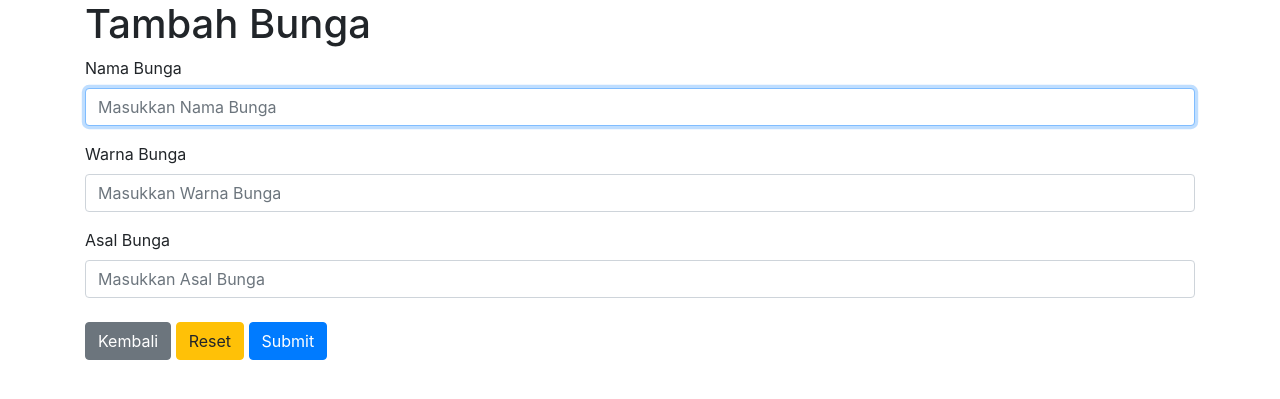
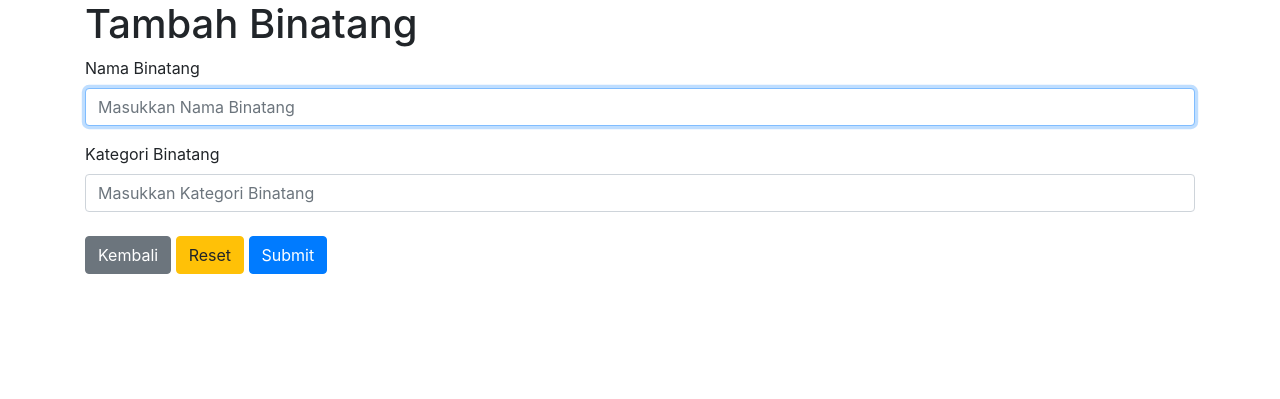
Before and after one commit to alfiansetia/ci3-crud, a CodeIgniter app: page /ci3-crud/bunga/add in a window 1280 px wide. Shown: the part 56-455 px from the top of the page. Run offline with CodeIgniter, Linux system fonts and the light colour scheme.

Commit message:
add. sql

```diff
--- a/application/config/database.php
+++ b/application/config/database.php
@@ -78,7 +78,7 @@ $db['default'] = array(
 	'hostname' => 'localhost',
 	'username' => 'root',
 	'password' => '',
-	'database' => 'crud_ci3',
+	'database' => 'chise',
 	'dbdriver' => 'mysqli',
 	'dbprefix' => '',
 	'pconnect' => FALSE,
--- a/application/controllers/Bunga.php
+++ b/application/controllers/Bunga.php
@@ -11,7 +11,7 @@ class Bunga extends CI_Controller
 
     public function index()
     {
-        $data["title"] = "Data Bunga";
+        $data["title"] = "Data Binatang";
         $data["bunga"] = $this->Bunga_model->get();
         $this->load->view('header', $data);
         $this->load->view('bunga/index', $data);
@@ -28,7 +28,7 @@ class Bunga extends CI_Controller
             $this->session->set_flashdata('message', '<script> alert("Data Berhasil Disimpan"); </script>');
             redirect("bunga");
         }
-        $data["title"] = "Tambah Bunga";
+        $data["title"] = "Tambah Binatang";
         $this->load->view('header', $data);
         $this->load->view('bunga/add', $data);
         $this->load->view('footer');
@@ -49,7 +49,7 @@ class Bunga extends CI_Controller
                 $this->session->set_flashdata('message', '<script> alert("Data Berhasil Diupdate"); </script>');
                 redirect("bunga");
             } else {
-                $data["title"] = "Edit Bunga";
+                $data["title"] = "Edit Binatang";
                 $data["bunga"] = $bunga->edit($id);
 
                 if (!$data["bunga"]) {
--- a/application/models/Bunga_model.php
+++ b/application/models/Bunga_model.php
@@ -3,7 +3,7 @@
 class Bunga_model extends CI_Model
 {
 
-    private $table = "bunga";
+    private $table = "binatang";
 
     public function rules()
     {
@@ -19,12 +19,6 @@ class Bunga_model extends CI_Model
                 'label' => 'Warna',
                 'rules' => 'trim|required'
             ],
-
-            [
-                'field' => 'asal',
-                'label' => 'Asal',
-                'rules' => 'trim|required'
-            ]
         ];
     }
 
@@ -43,8 +37,7 @@ class Bunga_model extends CI_Model
         $post = $this->input->post();
         $data = [
             'nama'  => $post['nama'],
-            'warna' => $post['warna'],
-            'asal'  => $post['asal'],
+            'kategori' => $post['warna'],
         ];
         return $this->db->insert($this->table, $data);
     }
@@ -54,8 +47,7 @@ class Bunga_model extends CI_Model
         $post = $this->input->post();
         $data = [
             'nama'  => $post['nama'],
-            'warna' => $post['warna'],
-            'asal'  => $post['asal'],
+            'kategori' => $post['warna'],
         ];
         return $this->db->update($this->table, $data, ['id' => $id]);
     }
--- a/application/views/bunga/add.php
+++ b/application/views/bunga/add.php
@@ -3,24 +3,17 @@
 
     <form method="POST" action="<?= base_url('bunga/add') ?>">
         <div class="form-group">
-            <label for="nama">Nama Bunga</label>
-            <input name="nama" type="text" class="form-control" id="nama" placeholder="Masukkan Nama Bunga" value="<?= set_value('nama'); ?>" autofocus required>
+            <label for="nama">Nama Binatang</label>
+            <input name="nama" type="text" class="form-control" id="nama" placeholder="Masukkan Nama Binatang" value="<?= set_value('nama'); ?>" autofocus required>
             <small class="text-danger">
                 <?php echo form_error('nama') ?>
             </small>
         </div>
         <div class="form-group">
-            <label for="warna">Warna Bunga</label>
-            <input name="warna" type="text" class="form-control" id="warna" placeholder="Masukkan Warna Bunga" value="<?= set_value('warna'); ?>" required>
+            <label for="warna">Kategori Binatang</label>
+            <input name="warna" type="text" class="form-control" id="warna" placeholder="Masukkan Kategori Binatang" value="<?= set_value('warna'); ?>" required>
             <small class="text-danger">
                 <?php echo form_error('warna') ?>
-            </small>
-        </div>
-        <div class="form-group">
-            <label for="asal">Asal Bunga</label>
-            <input name="asal" type="text" class="form-control" id="asal" placeholder="Masukkan Asal Bunga" value="<?= set_value('asal'); ?>" required>
-            <small class="text-danger">
-                <?php echo form_error('asal') ?>
             </small>
         </div>
         <a href="<?= base_url('bunga') ?>" class="btn btn-secondary mt-2 mb-2">Kembali</a>
--- a/application/views/bunga/index.php
+++ b/application/views/bunga/index.php
@@ -8,8 +8,7 @@
             <tr>
                 <th class="text-center">#</th>
                 <th>Nama</th>
-                <th>Warna</th>
-                <th>Asal</th>
+                <th>Kategori</th>
                 <th class="text-center">Aksi</th>
             </tr>
         </thead>
@@ -19,8 +18,7 @@
                 <tr>
                     <th class="text-center"><?= $row + 1 ?></th>
                     <td><?= $data->nama ?></td>
-                    <td><?= $data->warna ?></td>
-                    <td><?= $data->asal ?></td>
+                    <td><?= $data->kategori ?></td>
                     <td class="text-center">
                         <a href="<?= base_url('bunga/edit/' . $data->id) ?>" class="btn btn-warning btn-sm">Edit</a>
                         <a href="<?= base_url('bunga/destroy/' . $data->id) ?>" class="btn btn-danger btn-sm" onclick="return confirm('Delete Data?');">Delete</a>
```
Also changed, not shown: application/views/bunga/edit.php (+4 -11 lines), crud_ci3.sql (added, +68 -0 lines).
